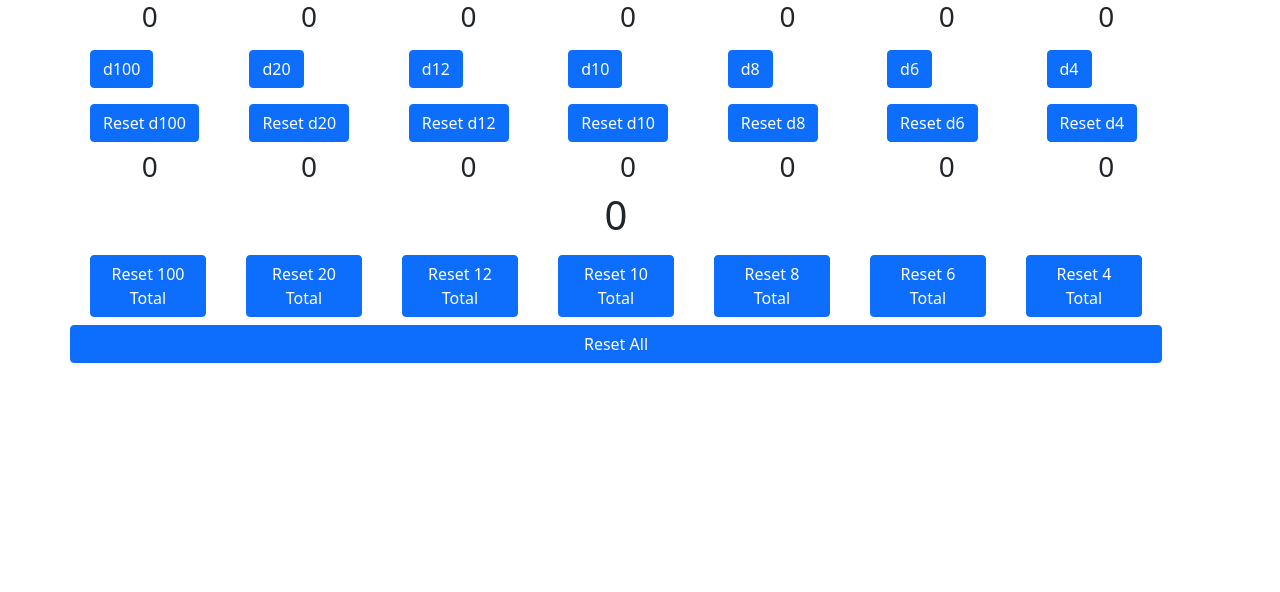
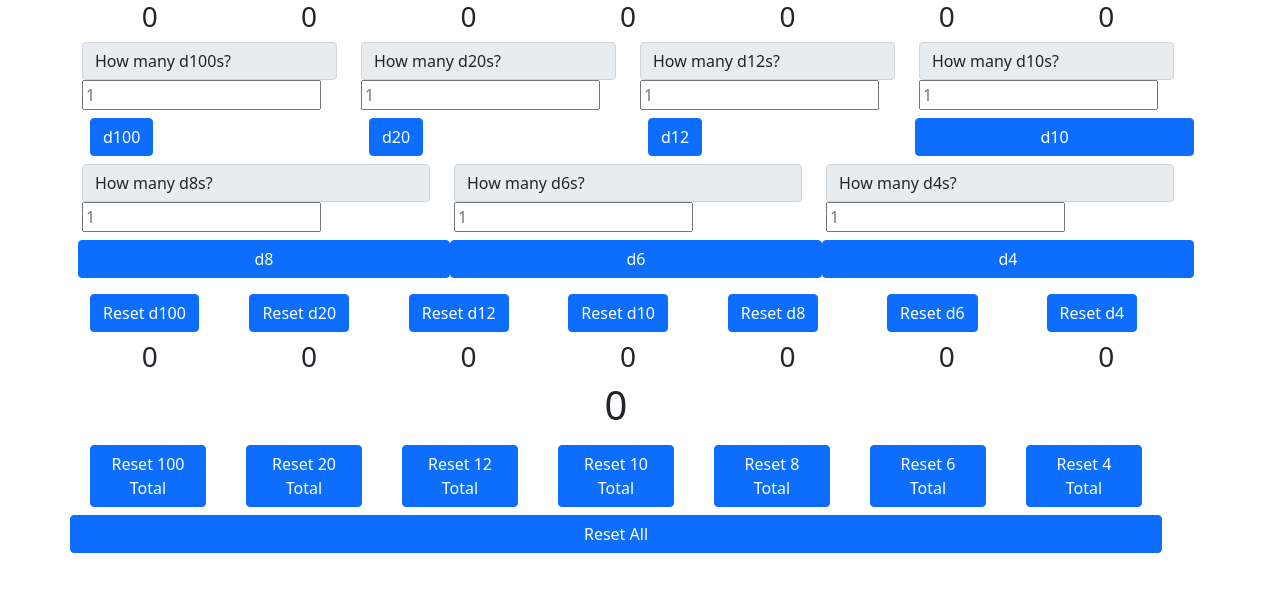
Before and after one commit to demc5656/my-app, a React (Create React App) app: page / in a window 1280 px wide. Shown: the top 592 px of the page. Built offline with nearby package versions, Linux system fonts and the light colour scheme.

Commit message:
added text boxes for numbers of dice? formatting issues

```diff
--- a/src/App.tsx
+++ b/src/App.tsx
@@ -40,6 +40,7 @@ function App(): JSX.Element {
   const [now8, setNow8] = useState<number>(0);
   const [now6, setNow6] = useState<number>(0);
   const [now4, setNow4] = useState<number>(0);
+
   const [total100, setTotal100] = useState<number>(0);
   const [total20, setTotal20] = useState<number>(0);
   const [total12, setTotal12] = useState<number>(0);
--- a/src/components/ControlPanel.tsx
+++ b/src/components/ControlPanel.tsx
@@ -1,7 +1,11 @@
 import { Button, Row, Col} from 'react-bootstrap';
 //import { Die } from '../interfaces/die';
 import { roll } from '../utilities/data';
-//import { useState } from 'react';
+import { useState } from 'react';
+//import { HowMany } from './HowMany';
+
+// Textbox stuff learned from: https://getbootstrap.com/docs/4.0/components/input-group/
+// Input manipulation learned from: https://stackoverflow.com/questions/22552109/how-do-i-successfully-manipulate-numbers-taken-from-user-input-html-javascript
 
 export function ControlPanel ({total100Value, total20Value, total12Value, total10Value, total8Value, total6Value, total4Value, set100, set20, set12, set10, set8, set6, set4, get100, get20, get12, get10, get8, get6, get4}:
 {
@@ -27,48 +31,120 @@ export function ControlPanel ({total100Value, total20Value, total12Value, total1
     get6: (num6: number) => void,
     get4: (num4: number) => void
 }): JSX.Element {
+    const [num100, setNum100] = useState<number>(1);
+    const [num20, setNum20] = useState<number>(1);
+    const [num12, setNum12] = useState<number>(1);
+    const [num10, setNum10] = useState<number>(1);
+    const [num8, setNum8] = useState<number>(1);
+    const [num6, setNum6] = useState<number>(1);
+    const [num4, setNum4] = useState<number>(1);
+
     function setNow100() {
+        for (let i=0; i<num100; i++) {
             const temp100 = roll(100);
             set100(temp100)
             get100(temp100+total100Value)
         }
+    }
     function setNow20() {
+        for (let i=0; i<num20; i++) {
             const temp20 = roll(20);
             set20(temp20)
             get20(temp20+total20Value)
         }
+    }
     function setNow12() {
+        for (let i=0; i<num12; i++) {
             const temp12 = roll(12);
             set12(temp12)
             get12(temp12+total12Value)
         }
+    }
     function setNow10() {
+        for (let i=0; i<num10; i++) {
             const temp10 = roll(10);
             set10(temp10)
             get10(temp10+total10Value)
         }
+    }
     function setNow8() {
+        for (let i=0; i<num8; i++) {
             const temp8 = roll(8);
             set8(temp8)
             get8(temp8+total8Value)
         }
+    }
     function setNow6() {
+        for (let i=0; i<num6; i++) {
             const temp6 = roll(6);
             set6(temp6)
             get6(temp6+total6Value)
         }
+    }
     function setNow4() {
+        for (let i=0; i<num4; i++) {
             const temp4 = roll(4);
             set4(temp4)
             get4(temp4+total4Value)
         }
+    }
     return <Row>
-        <Col><Button data-testid="100-button" onClick={setNow100} className="m-2">d100</Button></Col>
-        <Col><Button data-testid="20-button" onClick={setNow20} className="m-2">d20</Button></Col>
-        <Col><Button data-testid="12-button" onClick={setNow12} className="m-2">d12</Button></Col>
-        <Col><Button data-testid="10-button" onClick={setNow10} className="m-2">d10</Button></Col>
-        <Col><Button data-testid="8-button" onClick={setNow8} className="m-2">d8</Button></Col>
-        <Col><Button data-testid="6-button" onClick={setNow6} className="m-2">d6</Button></Col>
-        <Col><Button data-testid="4-button" onClick={setNow4} className="m-2">d4</Button></Col>
+        <Col>
+            <div className="input-group-prepend">
+                <span className="input-group-text">How many d100s?</span>
+                <input id="num100" type="number" placeholder="1" ></input>
+            </div>
+            <Button data-testid="100-button" onClick={setNow100} className="m-2">d100</Button>
+        </Col>
+        <Col>
+            <div className="input-group-prepend">
+                <span className="input-group-text" id="basic-addon3">How many d20s?</span>
+                <input id="num20" type="number" placeholder="1" ></input>
+            </div>
+            <Button data-testid="20-button" onClick={setNow20} className="m-2">d20</Button>
+        </Col>
+        <Col>
+            <div className="input-group-prepend">
+                <span className="input-group-text" id="basic-addon3">How many d12s?</span>
+                <input id="num12" type="number" placeholder="1" ></input>
+            </div>
+            <Button data-testid="12-button" onClick={setNow12} className="m-2">d12</Button>
+        </Col>
+        <Col>
+            <Row>
+                <div className="input-group-prepend">
+                    <span className="input-group-text">How many d10s?</span>
+                    <input id="num10" type="number" placeholder="1" ></input>
+                </div>
+            </Row>
+            <Row><Button data-testid="10-button" onClick={setNow10} className="m-2">d10</Button></Row>
+        </Col>
+        <Col>
+            <Row>
+                <div className="input-group-prepend">
+                    <span className="input-group-text">How many d8s?</span>
+                    <input id="num8" type="number" placeholder="1" ></input>
+                </div>
+            </Row>
+            <Row><Button data-testid="8-button" onClick={setNow8} className="m-2">d8</Button></Row>
+        </Col>
+        <Col>
+            <Row>
+                <div className="input-group-prepend">
+                    <span className="input-group-text" id="basic-addon3">How many d6s?</span>
+                    <input id="num6" type="number" placeholder="1" ></input>
+                </div>
+            </Row>
+            <Row><Button data-testid="6-button" onClick={setNow6} className="m-2">d6</Button></Row>
+        </Col>
+        <Col>
+            <Row>
+                <div className="input-group-prepend">
+                    <span className="input-group-text" id="basic-addon3">How many d4s?</span>
+                    <input id="num4" type="number" placeholder="1" ></input>
+                </div>
+            </Row>
+            <Row><Button data-testid="4-button" onClick={setNow4} className="m-2">d4</Button></Row>
+        </Col>
     </Row>
 }
```
Lines whose indentation alone changed are shown as unchanged.
